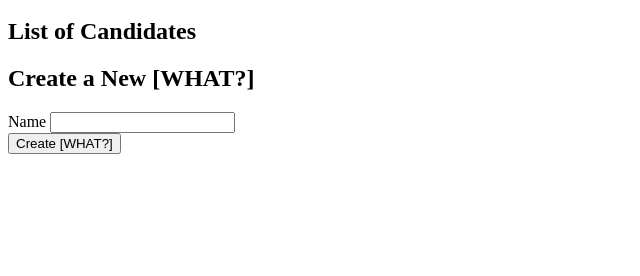
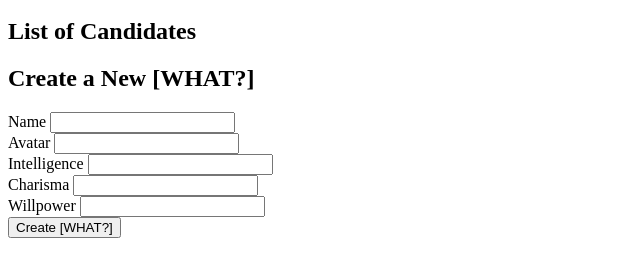
Before and after one commit to CreativeBunch/Election-Night, a plain HTML site: page client/public/index.html in a window 1280 px wide. Shown: the part 154-430 px from the top of the page, without its empty margins (0-640 px from the left). Drawn offline with nearby package versions, Linux system fonts and the light colour scheme; files whose address does not match are found by name.

Commit message:
created candidate and attribute inputs for view 2

```diff
--- a/client/public/index.html
+++ b/client/public/index.html
@@ -33,7 +33,7 @@
 
             <!-- what other sections do we need? -->
 
-            <section class='create-a-campaign'>
+            <section class='create-a-candidate'>
                 <h2>Create a New [WHAT?]</h2>
                 <form>
                     <aside>
@@ -41,11 +41,30 @@
                         <input type='text' id='name' name='name' required>
                     </aside>
 
-                    <!-- What else do we need? -->
+                    <aside>
+                        <label for='avatar'>Avatar</label>
+                        <input type='text' id='image_url' name='image' required>
+                    </aside>
+
+                    <aside>
+                        <label for='intelligence'>Intelligence</label>
+                        <input type='number' id='number' name='number' required>
+                    </aside>
+
+                    <aside>
+                        <label for='charisma'>Charisma</label>
+                        <input type='number' id='number' name='number' required>
+                    </aside>
+
+                    <aside>
+                        <label for='willpower'>Willpower</label>
+                        <input type='number' id='number' name='number' required>
+                    </aside>
 
                     <aside>
                         <input type='submit' value='Create [WHAT?]'>
                     </aside>
+
                 </form>
             </section>
 
```
